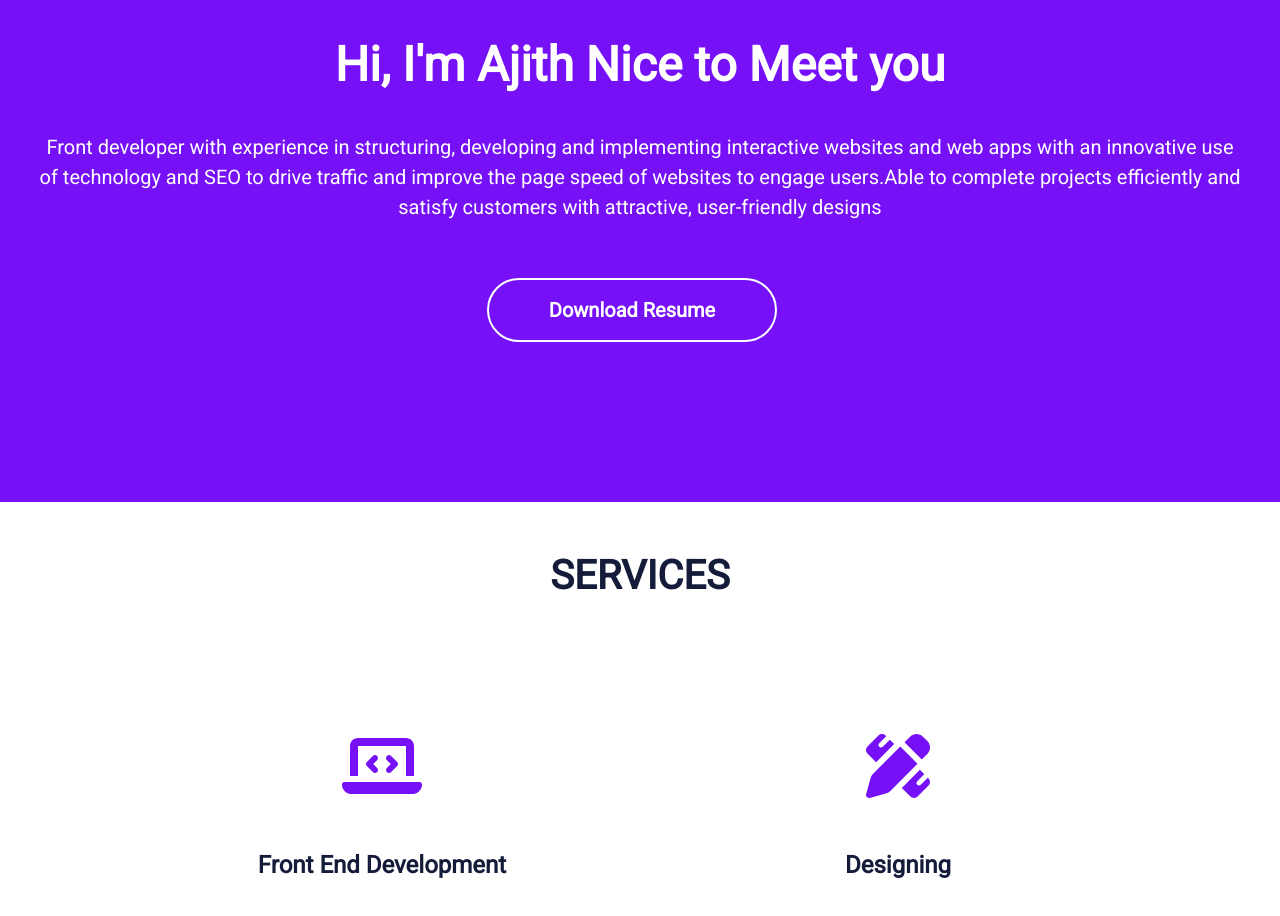
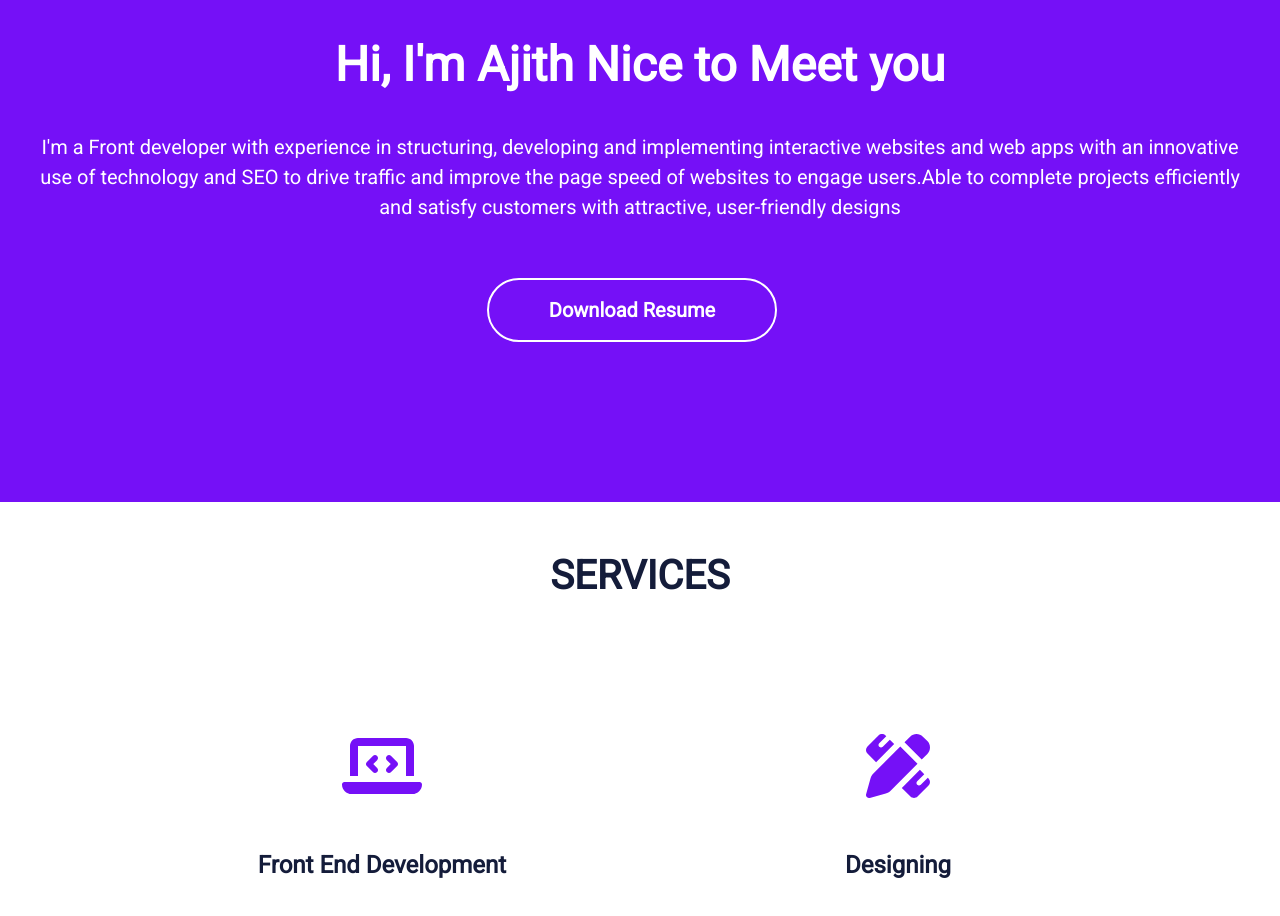
Before and after one commit to AjithPG/Ajith_PG, a plain HTML site: page index.html in a window 1280 px wide. Shown: the part 1140-2056 px from the top of the page. Drawn offline with Linux system fonts and the light colour scheme.

Commit message:
Update content

```diff
--- a/index.html
+++ b/index.html
@@ -120,7 +120,7 @@
 						<div class="col-sm-12">
 							<!-- <img src="assets/about.jpg" class="img-fluid"> -->
 							<!-- <h6 class="text-uppercase font-size-16 font-osw">about me</h6> -->
-							<p class="about-para">Front developer with experience in
+							<p class="about-para">I'm a Front developer with experience in
 								structuring, developing and implementing interactive websites and web apps with an innovative use of
 								technology and SEO to drive traffic and improve the page speed of websites to engage users.Able to complete projects efficiently and satisfy customers with attractive,
 								user-friendly designs</p>
```
